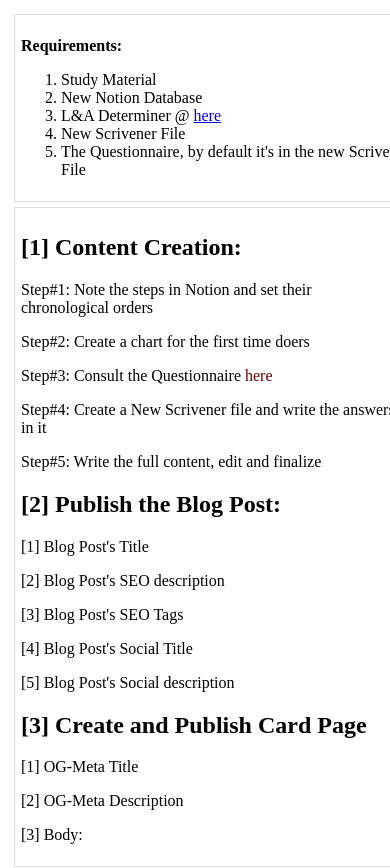
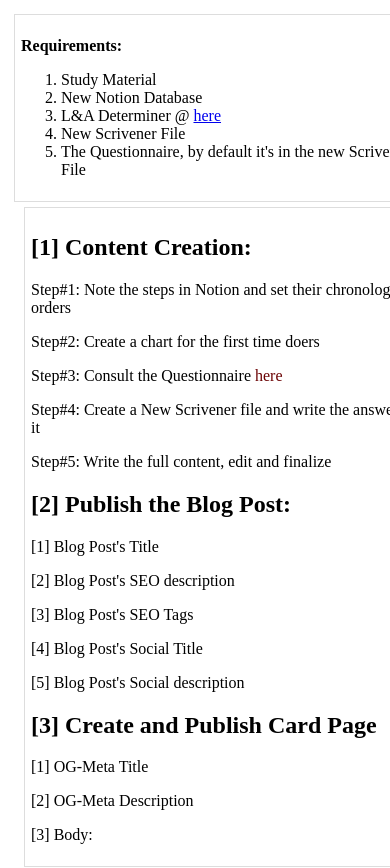
Before and after one commit to shiprahq/123, a plain HTML site: page index.html in a window 390 px wide. Shown: the top 868 px of the page. Drawn offline with nearby package versions, Linux system fonts and the light colour scheme.

Commit message:
Update index.html

```diff
--- a/index.html
+++ b/index.html
@@ -21,8 +21,8 @@ document.onkeydown = function(e) {
 }
 
 .row {
-  margin-left:-5px;
-  margin-right:-5px;
+  margin-left:5px;
+  margin-right:px;
 }
 
 .column {
@@ -57,7 +57,7 @@ tr:nth-child(even) {
 /* Responsive layout - makes the two columns stack on top of each other instead of next to each other on screens that are smaller than 600 px */
 @media screen and (max-width: 600px) {
   .column {
-    width: 96%;
+    width: 100%;
   }
 }
 </style>
```
